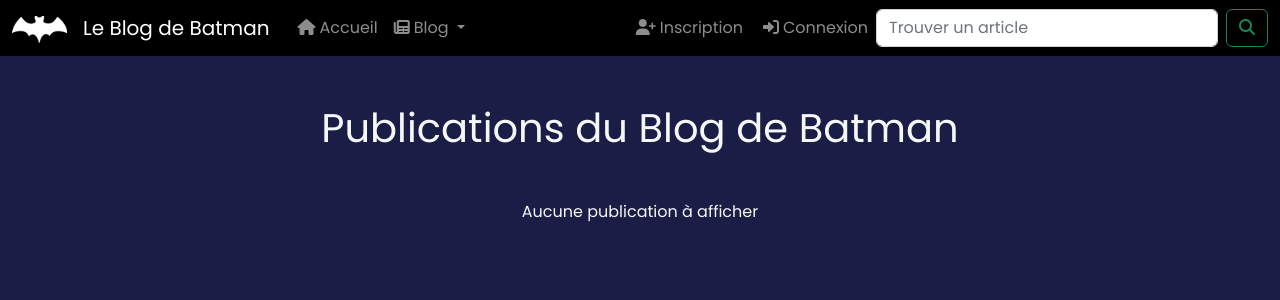
After one commit to MichelCHT/leblogdebatman, a Symfony app: template templates/blog/publication_list.html.twig in a window 1280 px wide. The commit adds this page. Shown: the top 300 px of the page. Run offline with Twig, Linux system fonts and the light colour scheme; the template is opened without the code that fills it, so the values that code supplies are empty; some libraries are stand-ins or nearby versions.

Commit message:
Ajout page liste des articles

```diff
--- /dev/null
+++ b/templates/blog/publication_list.html.twig
@@ -0,0 +1,75 @@
+{# Utilisation du squelette de page base.html.twig #}
+{% extends "base.html.twig" %}
+
+{# Titre de la page #}
+{% block title %}Liste des publications{% endblock %}
+
+{# Contenu de la page #}
+{% block body %}
+
+    {# Grille Bootstrap #}
+    <div class="container-fluid">
+
+        {# Titre h1 de la page #}
+        <div class="row">
+            <h1 class="col-12 text-center my-5">Publications du Blog de Batman</h1>
+        </div>
+
+
+        {# Affichage des articles #}
+        <div class="row">
+
+            <div class="col-12 col-md-8 mx-auto">
+
+                <div class="row">
+
+                    <div class="col-12">
+
+                        {# Boucle pour parcourir tous les articles à afficher #}
+                        {% for article in articles %}
+
+                            <div class="card my-3 bg-black">
+
+                                <div class="card-header">
+
+                                    {# Titre de l'article, cliquable vers la page détaillée de l'article #}
+                                    <a class="text-decoration-none" href="#####">
+                                        <i class="far fa-newspaper me-2"></i>{{ article.title }}
+                                    </a>
+                                </div>
+
+                                <div class="card-body">
+
+                                    <div class="mb-2">
+
+                                        {# Affichage du contenu de l'article, tronqué à 100 mots, sans balises html, suivi de "..." et d'un lien "lire la suite" #}
+                                        {{ article.content|excerpt(100) }}
+                                        <a class="text-decoration-none" href="#####">Lire la suite</a>
+                                    </div>
+
+                                    {# Date et auteur de l'article #}
+                                    <footer class="blockquote-footer my-2">Publié le <strong>{{ article.publicationDate|date('d/m/Y à H\\hi') }}</strong> par <strong>{{ article.author.pseudonym }}</strong></footer>
+
+
+                                </div>
+
+                            </div>
+
+                        {% else %}
+
+                            <div class="row">
+                                <div class="col-12 text-center alert-warning">Aucune publication à afficher</div>
+                            </div>
+
+                        {% endfor %}
+
+                    </div>
+                </div>
+
+            </div>
+
+        </div>
+
+    </div>
+
+{% endblock %}
--- a/templates/partials/_main_navbar.html.twig
+++ b/templates/partials/_main_navbar.html.twig
@@ -37,7 +37,7 @@
                     <ul class="dropdown-menu" aria-labelledby="navbarDropdown">
 
                         {# Bouton de la page qui liste tous les articles #}
-                        <li><a class="dropdown-item" href="xxxxxxxxxxxxxx">Publications</a></li>
+                        <li><a class="dropdown-item" href="{{ path('blog_publication_list') }}">Publications</a></li>
 
                         {# Affichage des boutons réservés aux administrateurs #}
                         {% if is_granted('ROLE_ADMIN') %}
```
Also changed, not shown: src/Controller/BlogController.php (+20 -0 lines), src/Twig/Extension/AppExtension.php (added, +26 -0 lines), src/Twig/Runtime/AppExtensionRuntime.php (added, +27 -0 lines).
